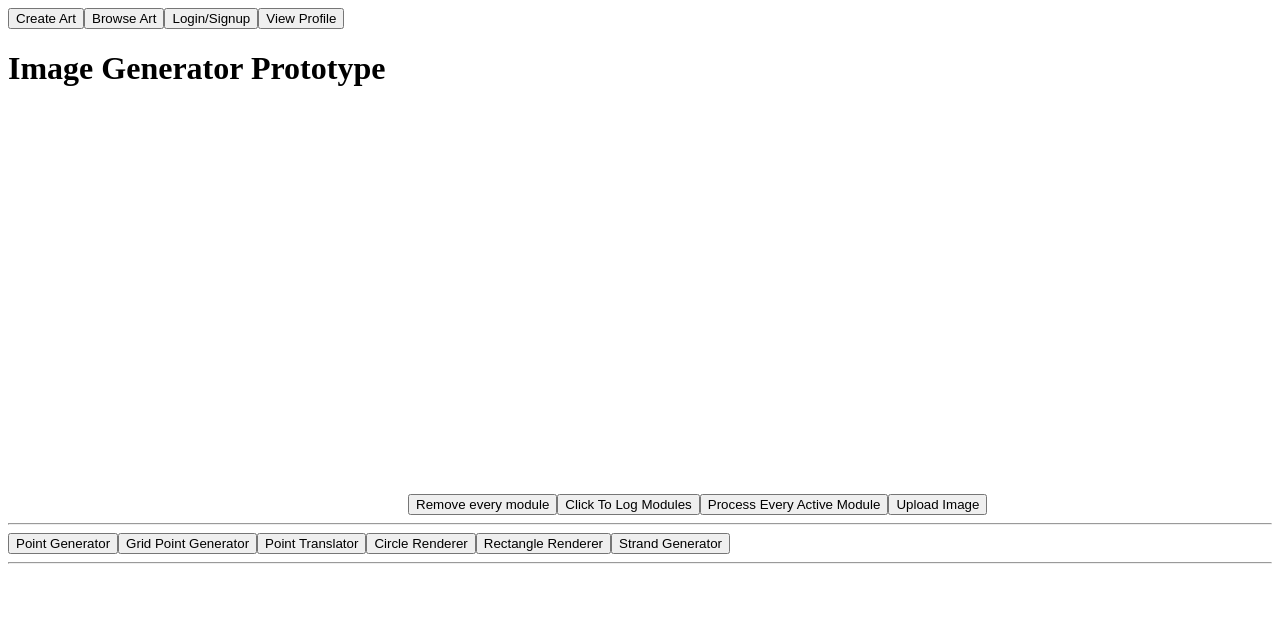
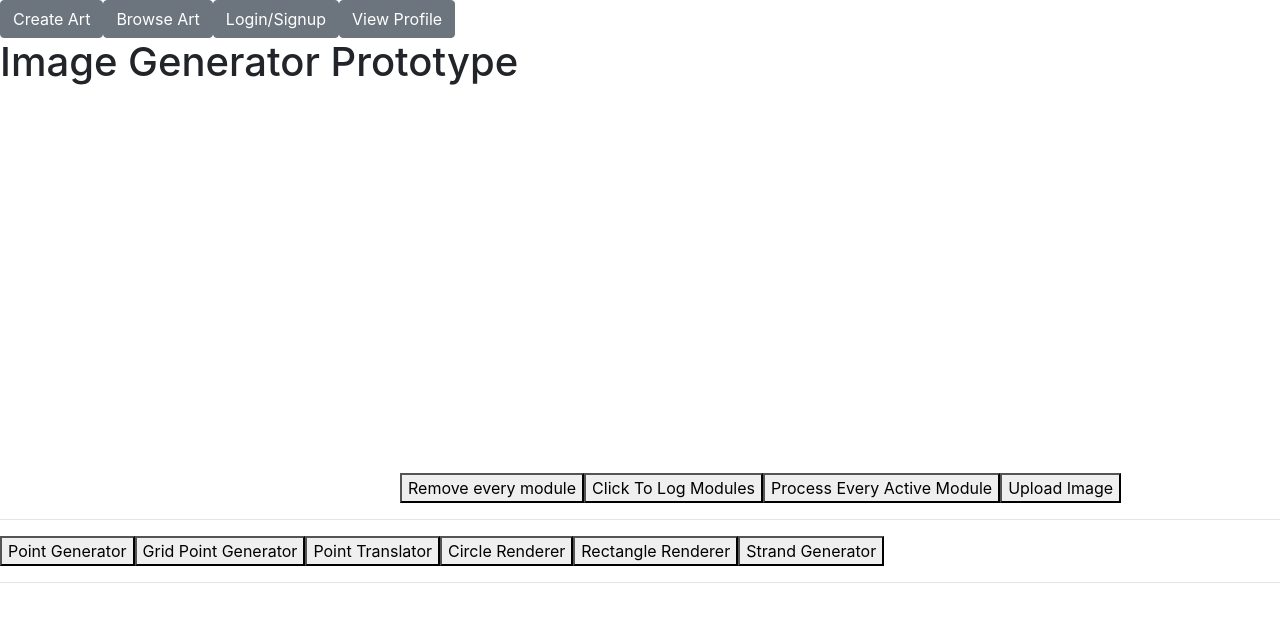
Before and after one commit to CliffWilson98/JavaScript-Procedural-Art, a React (Create React App) app: page / in a window 1280 px wide. Shown: the top 622 px of the page. Built offline with nearby package versions, Linux system fonts and the light colour scheme.

Commit message:
now using bootstrap

```diff
--- a/package.json
+++ b/package.json
@@ -7,12 +7,14 @@
     "@testing-library/jest-dom": "^4.2.4",
     "@testing-library/react": "^9.5.0",
     "@testing-library/user-event": "^7.2.1",
+    "bootstrap": "^4.4.1",
     "mongodb": "^3.5.5",
     "mongoose": "^5.9.7",
     "react": "^16.13.1",
     "react-dom": "^16.13.1",
     "react-router-dom": "^5.1.2",
-    "react-scripts": "3.4.1"
+    "react-scripts": "3.4.1",
+    "reactstrap": "^8.4.1"
   },
   "scripts": {
     "start": "react-scripts start",
--- a/src/components/NavBar.js
+++ b/src/components/NavBar.js
@@ -1,4 +1,5 @@
 import React from 'react';
+import {Button} from 'reactstrap'
 
 class NavBar extends React.Component{
 
@@ -9,10 +10,10 @@ class NavBar extends React.Component{
     render(){
         return(
             <React.Fragment>
-                <button onClick={() => this.goToNewPage('/')} id='create'>Create Art</button>
-                <button onClick={() => this.goToNewPage('browse')} id='browse'>Browse Art</button>
-                <button onClick={() => this.goToNewPage('login')} id='login'>Login/Signup</button>
-                <button onClick={() => this.goToNewPage('profile')} id='profile'>View Profile</button>
+                <Button onClick={() => this.goToNewPage('/')} id='create'>Create Art</Button>
+                <Button onClick={() => this.goToNewPage('browse')} id='browse'>Browse Art</Button>
+                <Button onClick={() => this.goToNewPage('login')} id='login'>Login/Signup</Button>
+                <Button onClick={() => this.goToNewPage('profile')} id='profile'>View Profile</Button>
             </React.Fragment>
         );
     }
--- a/src/index.js
+++ b/src/index.js
@@ -1,6 +1,7 @@
 import React from 'react';
 import ReactDOM from 'react-dom';
 import App from './App';
+import 'bootstrap/dist/css/bootstrap.min.css';
 
 ReactDOM.render(
   <React.StrictMode>
```
Also changed, not shown: 1 other file (tests, documents, lock files or other folders).
